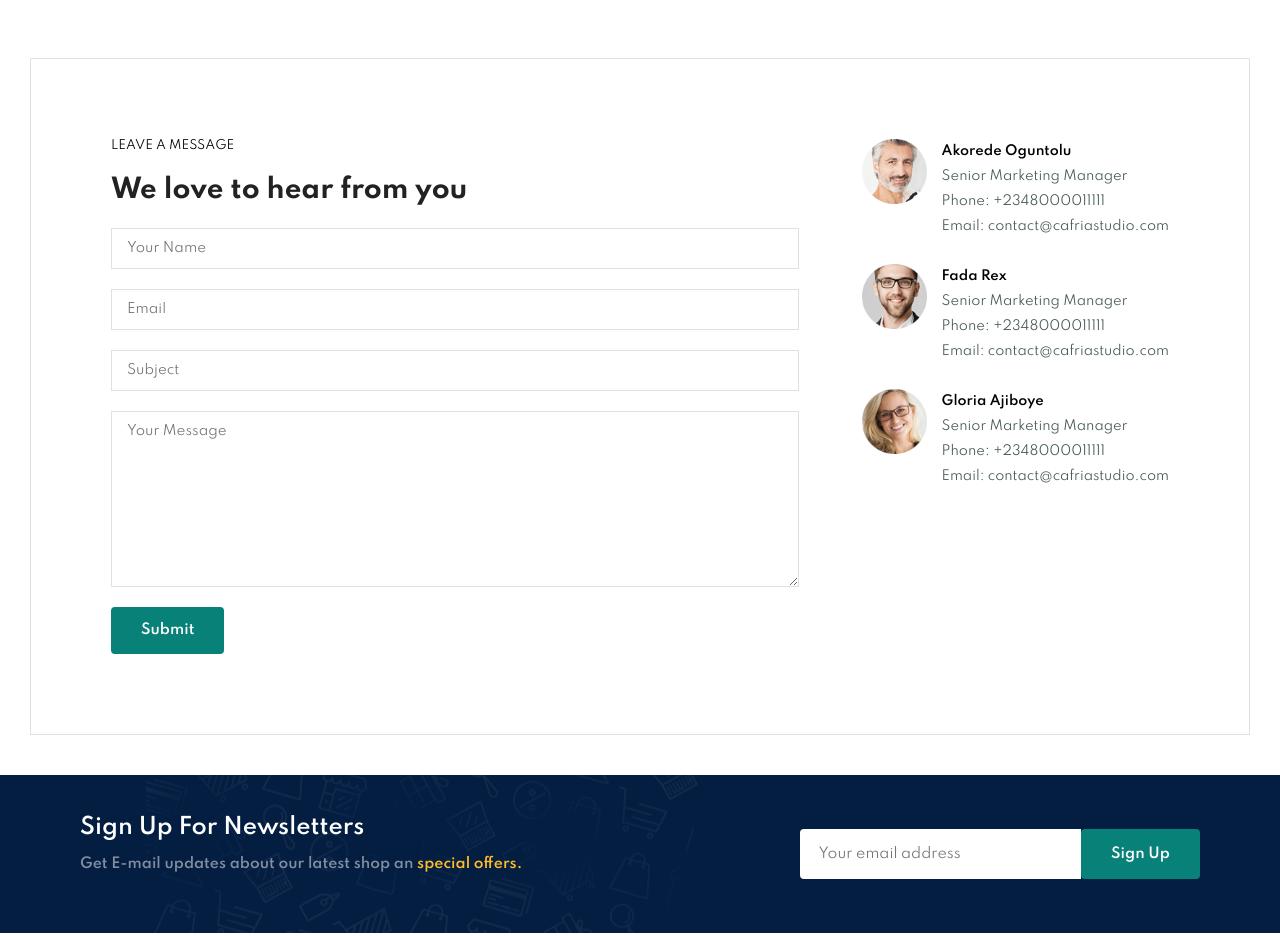
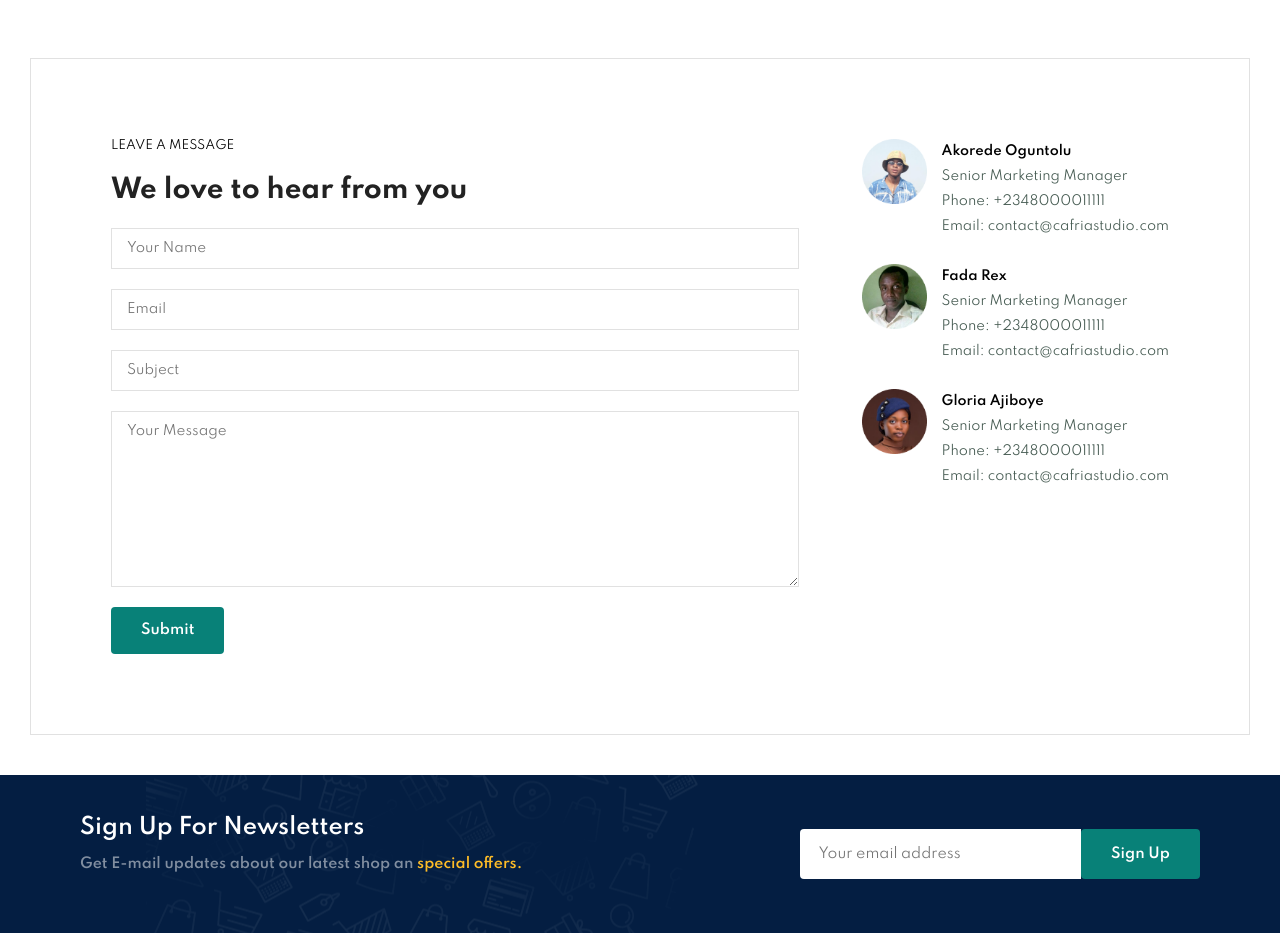
Before and after one commit to Daniel-T-Dada/Ecommerce-website, a plain HTML site: page contact.html in a window 1280 px wide. Shown: the part 860-1796 px from the top of the page. Drawn offline with Linux system fonts and the light colour scheme.

Commit message:
change contact avatars

```diff
--- a/contact.html
+++ b/contact.html
@@ -88,15 +88,15 @@
 
         <div class="people">
             <div>
-                <img src="img/people/1.png" alt="">
+                <img src="img/people/6.png" alt="">
                 <p><span>Akorede Oguntolu</span> Senior Marketing Manager <br>Phone: +2348000011111 <br>Email: contact@cafriastudio.com</p>
             </div>
             <div>
-                <img src="img/people/2.png" alt="">
+                <img src="img/people/5.png" alt="">
                 <p><span>Fada Rex</span> Senior Marketing Manager <br>Phone: +2348000011111 <br>Email: contact@cafriastudio.com</p>
             </div>
             <div>
-                <img src="img/people/3.png" alt="">
+                <img src="img/people/4.png" alt="">
                 <p><span>Gloria Ajiboye</span> Senior Marketing Manager <br>Phone: +2348000011111 <br>Email: contact@cafriastudio.com</p>
             </div>
         </div>
```
Also changed, not shown: img/people/4.png (added), img/people/5.png (added), img/people/6.png (added).
